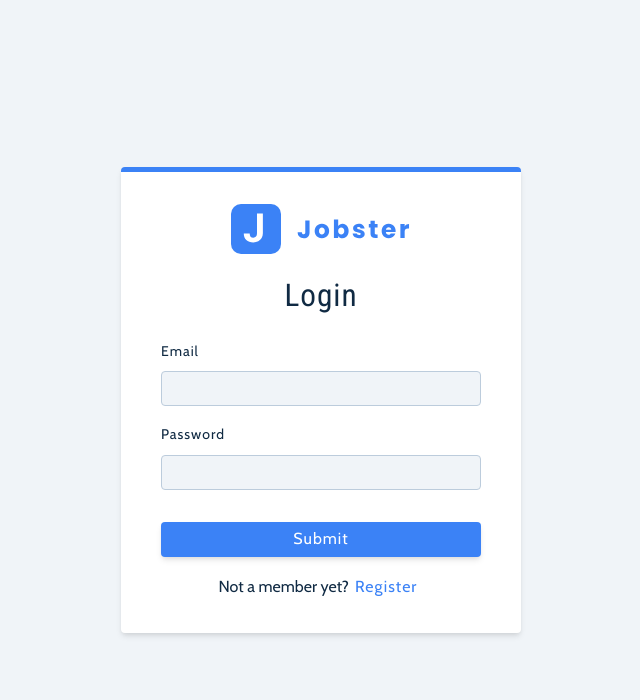
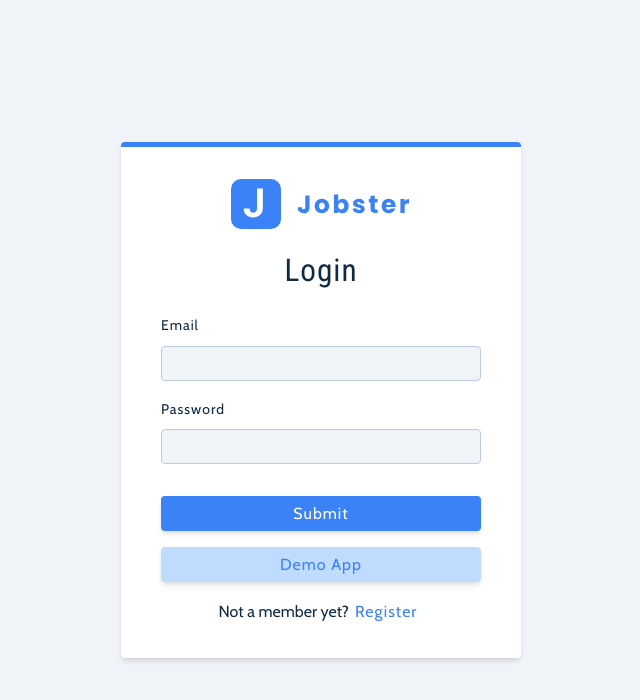
Before and after one commit to isoboye24/jobster, a React (Create React App) app: page /register in a window 1280 px wide. Shown: the top 700 px of the page, without its empty margins (319-959 px from the left). Built offline with nearby package versions, Linux system fonts and the light colour scheme.

Commit message:
I added the demo app button for the test user account

```diff
--- a/src/pages/Register.js
+++ b/src/pages/Register.js
@@ -85,6 +85,19 @@
         <button className="btn btn-block" type="submit" disabled={isLoading}>
           {isLoading ? "Loading..." : "Submit"}
         </button>
+
+        <button
+          className="btn btn-block btn-hipster"
+          type="submit"
+          disabled={isLoading}
+          onClick={() => {
+            dispatch(
+              loginUser({ email: "testUser@test.com", password: "secret" })
+            );
+          }}
+        >
+          {isLoading ? "Loading..." : "demo app"}
+        </button>
         <p>
           {values.isMember ? "Not a member yet?" : "Already a member?"}
           <button type="button" onClick={toggleMember} className="member-btn">
```
